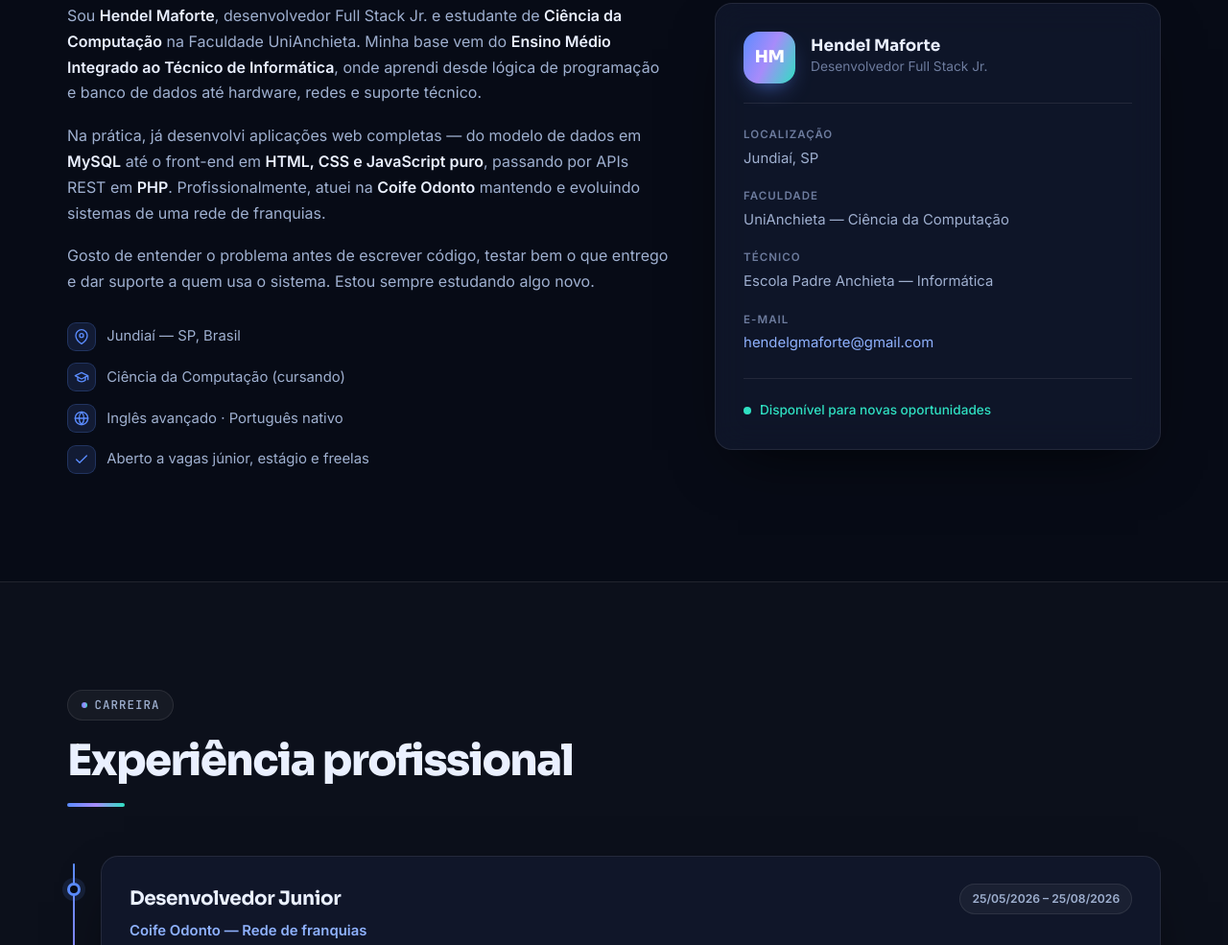
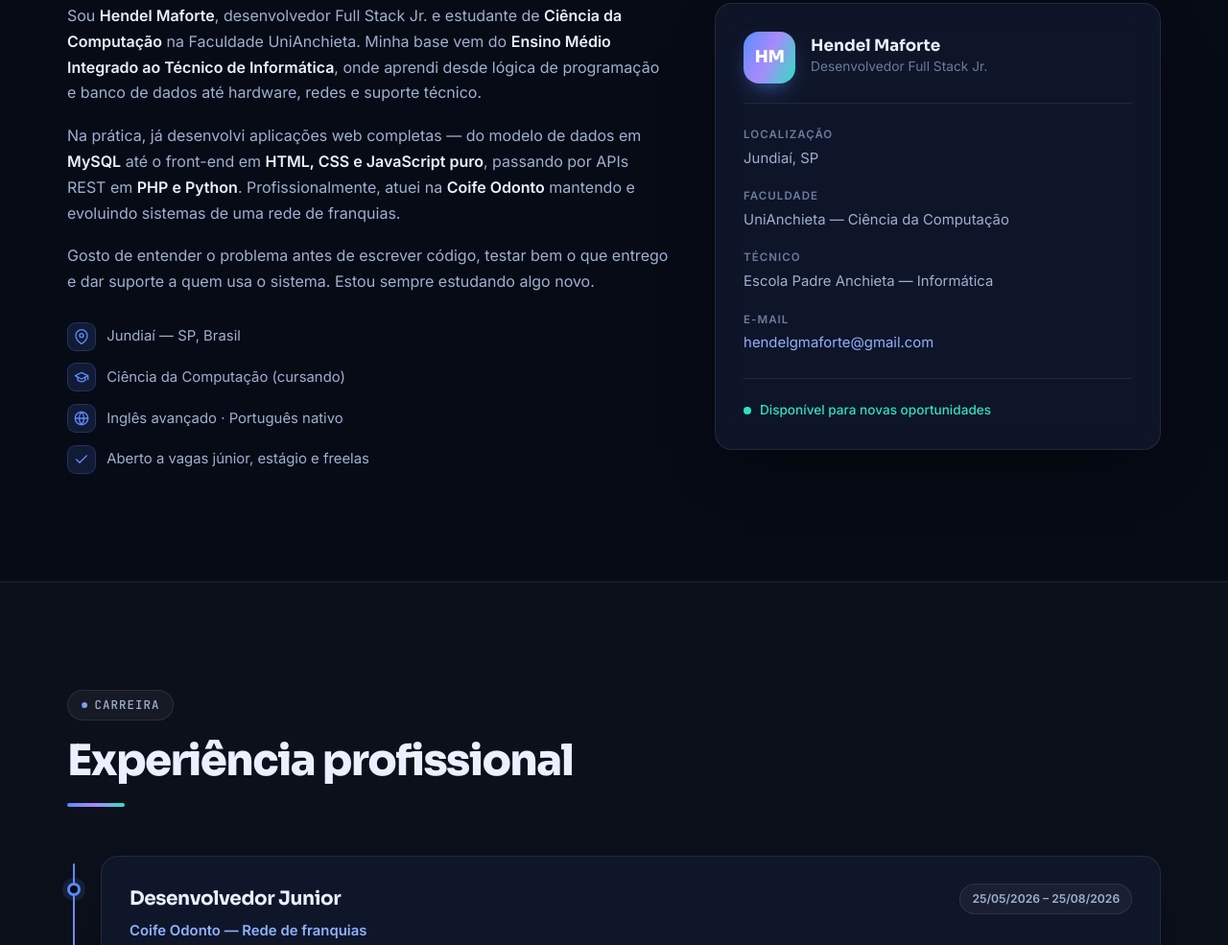
Before and after one commit to Hendel2/hendel.maforte, a plain HTML site: page index.html in a window 1280 px wide. Shown: the part 1082-2067 px from the top of the page at 96% size. Drawn offline with Linux system fonts and the light colour scheme.

Commit message:
Ajusta texto

```diff
--- a/index.html
+++ b/index.html
@@ -118,7 +118,7 @@
             <p>
               Na prática, já desenvolvi aplicações web completas — do modelo de dados em <strong>MySQL</strong>
               até o front-end em <strong>HTML, CSS e JavaScript puro</strong>, passando por APIs REST em
-              <strong>PHP</strong>. Profissionalmente, atuei na <strong>Coife Odonto</strong> mantendo e
+              <strong>PHP e Python</strong>. Profissionalmente, atuei na <strong>Coife Odonto</strong> mantendo e
               evoluindo sistemas de uma rede de franquias.
             </p>
             <p>
```
